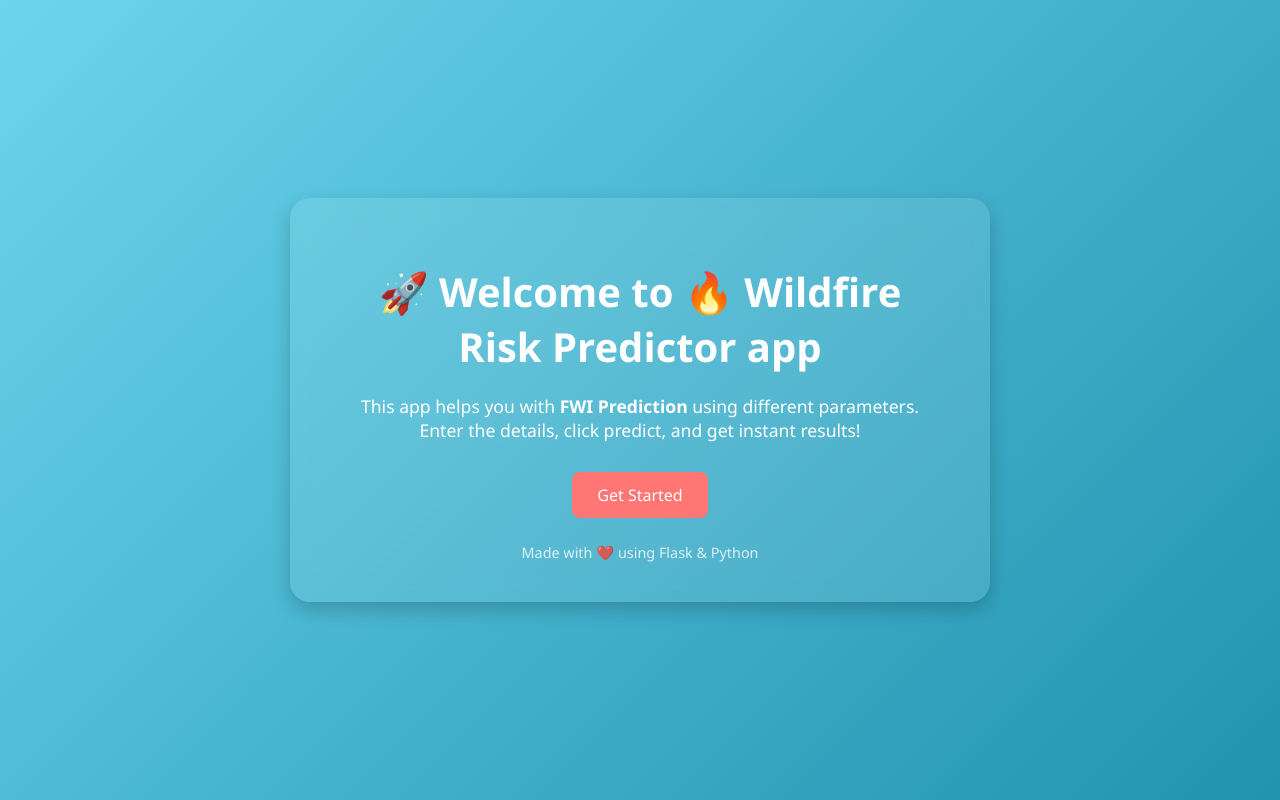
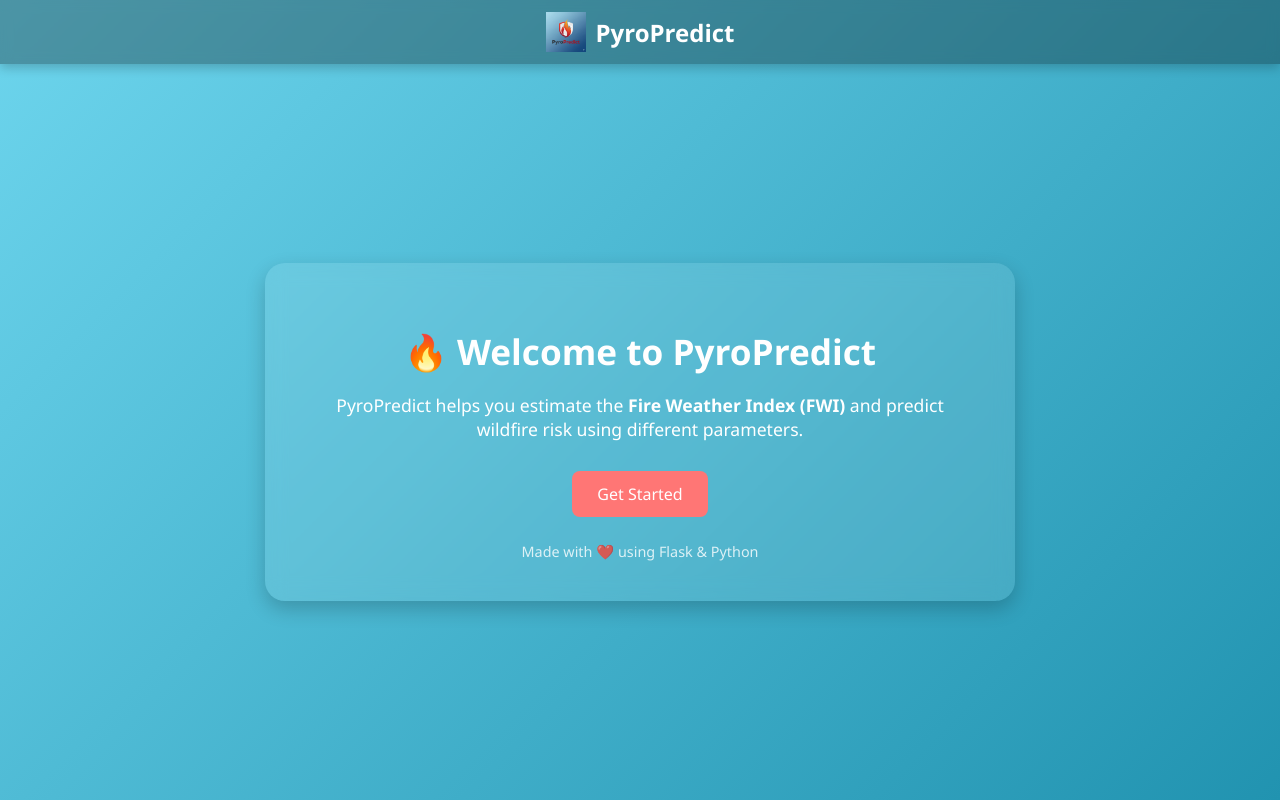
Before and after one commit to Maqsood6002/testforestfires, a Flask app: page / in a window 1280 px wide. Run offline with Flask 3, Linux system fonts and the light colour scheme; parts of the project's set-up code (start-up, migrations or seed data) failed here and were passed over.

Commit message:
Change name and logo

```diff
--- a/templates/index.html
+++ b/templates/index.html
@@ -3,7 +3,7 @@
 <head>
   <meta charset="UTF-8">
   <meta name="viewport" content="width=device-width, initial-scale=1.0">
-  <title>Flask App - Welcome</title>
+  <title>PyroPredict</title>
   <style>
     body {
       margin: 0;
@@ -11,24 +11,54 @@
       background: linear-gradient(135deg, #6dd5ed, #2193b0);
       height: 100vh;
       display: flex;
-      justify-content: center;
-      align-items: center;
+      flex-direction: column;
       color: white;
     }
 
+    /* Navigation Bar */
+    nav {
+      display: flex;
+      align-items: center;
+      justify-content: center;
+      background: rgba(0, 0, 0, 0.3);
+      padding: 12px 20px;
+      backdrop-filter: blur(6px);
+      box-shadow: 0px 4px 10px rgba(0, 0, 0, 0.2);
+    }
+
+    nav img {
+      width: 40px;
+      height: 40px;
+      margin-right: 10px;
+    }
+
+    nav h2 {
+      margin: 0;
+      font-size: 1.5rem;
+      font-weight: 600;
+      color: #fff;
+    }
+
     .container {
+      flex: 1;
+      display: flex;
+      justify-content: center;
+      align-items: center;
+    }
+
+    .content-box {
       text-align: center;
       background: rgba(255, 255, 255, 0.1);
       padding: 40px 50px;
       border-radius: 20px;
       backdrop-filter: blur(10px);
       box-shadow: 0px 8px 20px rgba(0, 0, 0, 0.2);
-      max-width: 600px;
+      max-width: 650px;
     }
 
     h1 {
-      font-size: 2.5rem;
-      margin-bottom: 20px;
+      font-size: 2.2rem;
+      margin-bottom: 15px;
     }
 
     p {
@@ -59,11 +89,18 @@
   </style>
 </head>
 <body>
+  <!-- Nav with Logo + Name -->
+  <nav>
+    <img src="{{ url_for('static', filename='logo.png') }}" alt="PyroPredict Logo">
+    <h2>PyroPredict</h2>
+  </nav>
+
   <div class="container">
-    <h1>🚀 Welcome to 🔥 Wildfire Risk Predictor app</h1>
+    <div class="content-box">
+      <h1>🔥 Welcome to PyroPredict</h1>
       <p>
-      This app helps you with <strong>FWI Prediction</strong> using different parameters.
-      Enter the details, click predict, and get instant results!
+        PyroPredict helps you estimate the <strong>Fire Weather Index (FWI)</strong>
+        and predict wildfire risk using different parameters.
       </p>
       <a href="{{ url_for('predict_data') }}" class="btn">Get Started</a>
 
@@ -71,5 +108,6 @@
         Made with ❤️ using Flask & Python
       </footer>
     </div>
+  </div>
 </body>
 </html>
```
Also changed, not shown: static/logo.png (added). Lines whose indentation alone changed are shown as unchanged.
